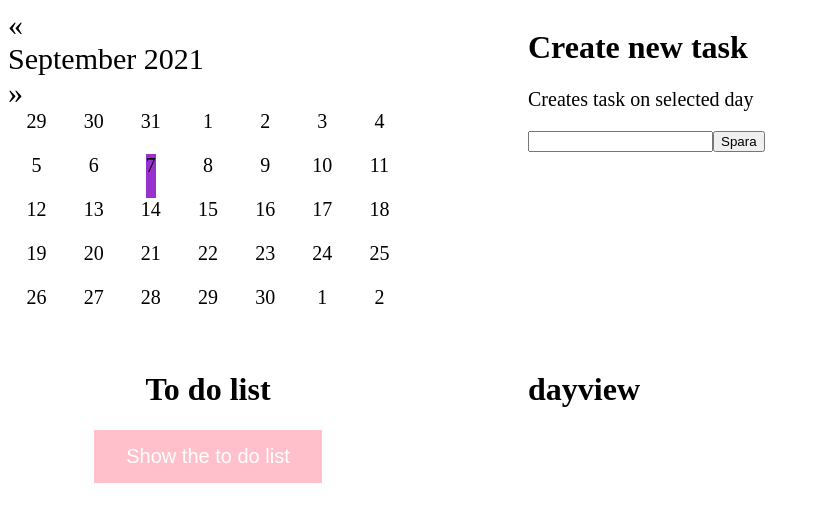
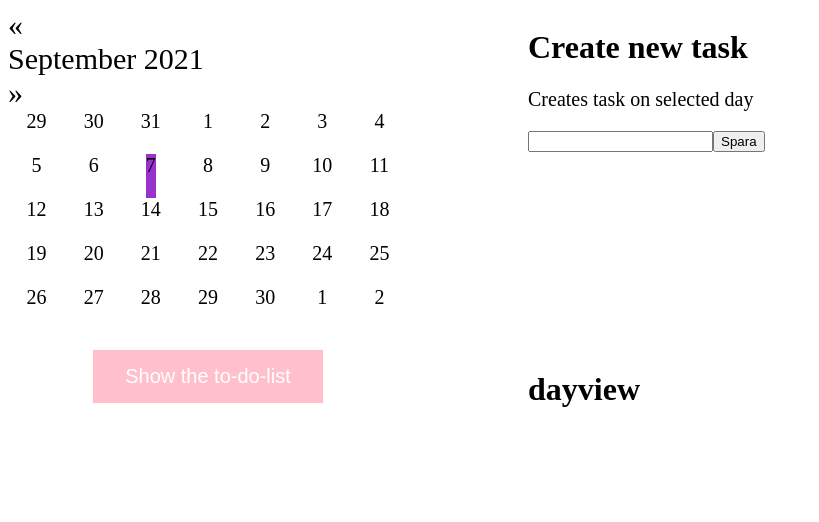
Before and after one commit to johannabertils/calenderwithtodo, a React (Create React App) app: page / in a window 1280 px wide. Shown: the top 522 px of the page, without its empty margins (0-819 px from the left). Built offline with nearby package versions, Linux system fonts and the light colour scheme.

Commit message:
adding more styling

```diff
--- a/src/components/Todolist/todolist.css
+++ b/src/components/Todolist/todolist.css
@@ -36,4 +36,10 @@ p{
     text-decoration: none;
     display: inline-block;
     font-size: 20px;
+    transition-duration: 0.4s;
 }
+
+.showlistbtn:hover{
+    background-color: magenta;
+    cursor: pointer;
+}
--- a/src/components/Todolist/todolist.js
+++ b/src/components/Todolist/todolist.js
@@ -38,8 +38,7 @@ export default function ToDoList() {
     }
 
     return <div className="todolist">
-        <h1>To do list</h1>
-        <button className="showlistbtn" onClick={showItemsOnClick}>Show the to do list</button>
+        <button className="showlistbtn" onClick={showItemsOnClick}>Show the to-do-list</button>
         {showList ? <Text /> : null}
     </div>;
 
```
